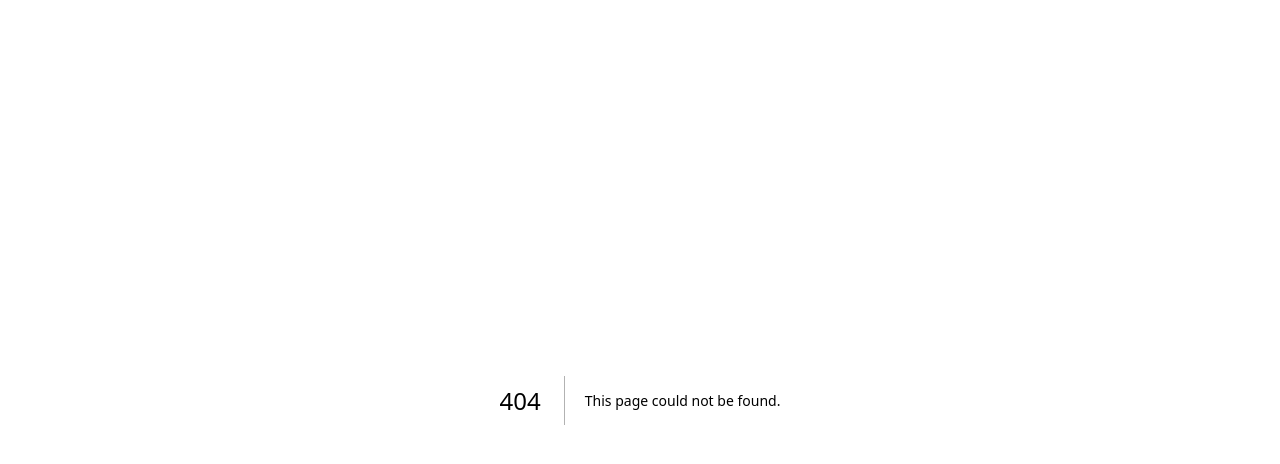
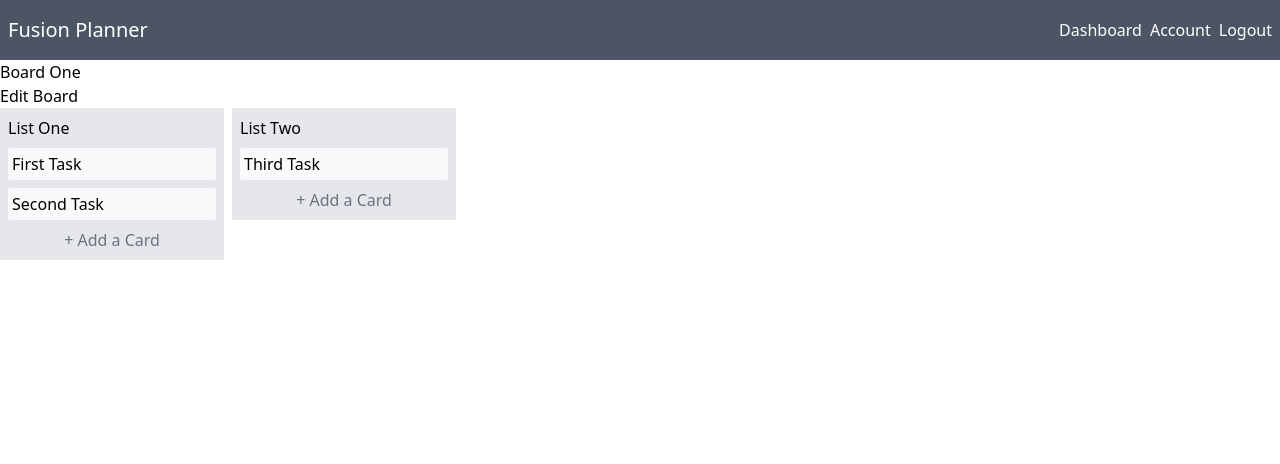
Before and after one commit to LBHCallumM/fusion-planner-frontend, a Next.js app: page /boards/1 in a window 1280 px wide. Before the commit this address had no page. Shown: the top 464 px of the page. Built offline with nearby package versions, Linux system fonts and the light colour scheme.

Commit message:
Scaffold dashboard

```diff
--- a/src/pages/_app.tsx
+++ b/src/pages/_app.tsx
@@ -1,6 +1,11 @@
 import '@/styles/globals.css'
 import type { AppProps } from 'next/app'
 
+import Header from '@/layout/header'
+
 export default function App({ Component, pageProps }: AppProps) {
-  return <Component {...pageProps} />
+  return <>
+    <Header />
+      <Component {...pageProps} />
+  </>
 }
--- /dev/null
+++ b/src/pages/boards/[id].tsx
@@ -0,0 +1,60 @@
+const data = [
+  {
+    name: "List One",
+    cards: [
+      {
+        title: "First Task",
+      },
+      {
+        title: "Second Task",
+      },
+    ],
+  },
+  {
+    name: "List Two",
+    cards: [
+      {
+        title: "Third Task",
+      },
+    ],
+  },
+];
+const Board = () => {
+  return (
+    <div>
+      {/* Taskbar */}
+      <div>
+        <h1>Board One</h1>
+
+        <button>Edit Board</button>
+      </div>
+
+      {/* Board */}
+      <ul className="flex space-x-2">
+        {data.map(({ name, cards}, listIndex) => (
+            <li key={listIndex}>
+                <div className="bg-gray-200 w-56 p-2 rounded-sm">
+                    <h2>{name}</h2>
+
+                    <ul className="flex flex-col space-y-2 mt-2">
+                    {
+                        cards.map(({ title}, cardIndex) => (
+                            <li key={cardIndex}>
+                                <div className="bg-gray-50 p-1 rounded-sm">{title}</div>
+                            </li>
+                        ))
+                    }
+                    </ul>
+
+                    <div className="mt-2">
+                        <button className="text-gray-500 w-full rounded-sm hover:bg-gray-300 hover:text-gray-900">+ Add a Card</button>
+                    </div>
+                </div>
+            </li>
+        ))}
+      </ul>
+    </div>
+  );
+};
+
+export default Board;
--- a/src/pages/index.tsx
+++ b/src/pages/index.tsx
@@ -1,5 +1,4 @@
 import Head from "next/head";
-import Header from "@/layout/header";
 
 const boards = [{ name: "Board 1", id: "1" }];
 
@@ -12,8 +11,6 @@ export default function Home() {
         <meta name="viewport" content="width=device-width, initial-scale=1" />
         <link rel="icon" href="/favicon.ico" />
       </Head>
-
-      <Header />
 
       <main>
         <div className="container mx-auto mt-6">
```
